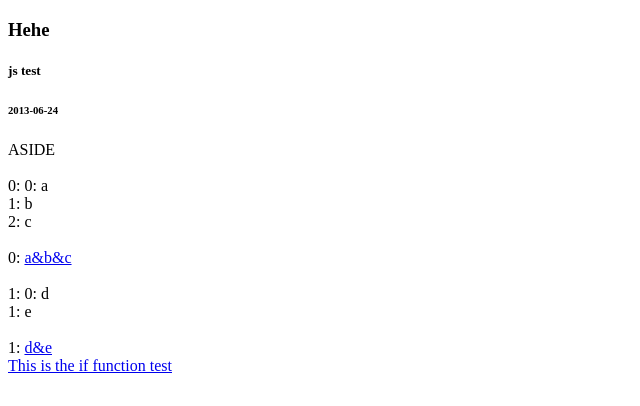
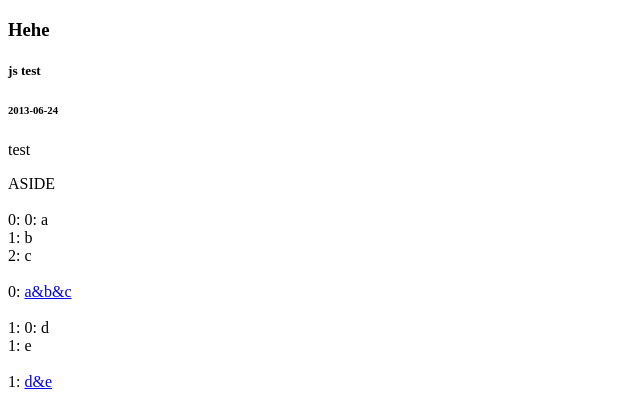
Before and after one commit to vqun/vTemplate, a plain HTML site: page demo/index.html in a window 1280 px wide. Shown: the top 406 px of the page, without its empty margins (0-640 px from the left). Drawn offline with Linux system fonts and the light colour scheme.

Commit message:
fix some bugs & stop here for relax

```diff
--- a/demo/index.html
+++ b/demo/index.html
@@ -16,26 +16,28 @@ var tpl = ""+
   '<article>'+
   '<header>'+
     '<hgroup>'+
-    '<h3 class="blog-title"><=article.title></h3>'+
-    '<h5><=article.labels.join(" ")></h5>'+
+    '<h3 class="blog-title"><%=article.title%></h3>'+
+    '<h5><%=article.labels.join(" ")%></h5>'+
     '<h6>2013-06-24</h6>'+
     '</hgroup>'+
   '</header>'+
-  '<p><article.abstract></p>'+
+  '<p><%=article.abstract%></p>'+
   '</article>'+
 '</section>'+
-'<aside class="index-aside"><=aside></aside>'+
-'<@each(labels, key, value)>'+
-  '<br/><=key>:&nbsp;'+
-  '<@each(value, k, v)>'+
-  '<=k>: <=v><br/>'+
-  '</@each>'+
-  '<br/><=key>:&nbsp;<a href="#"><=value.join("&")></a><br />'+
-'</@each>'+
-'<@if(labels.length)>'+
-'<a href="#">This is the if function test</a>'+
-'</@if>'
-;
+'<aside class="index-aside"><%=aside%></aside>'+
+'<%@each(labels, key, value)%>'+
+  '<br/><%=key%>:&nbsp;'+
+  '<%@each(value, k, v)%>'+
+  '<%=k%>: <%=v%><br/>'+
+  '<%/@each%>'+
+  '<br/><%=key%>:&nbsp;<a href="#"><%=value.join("&")%></a><br />'+
+'<%/@each%>'+
+'<%@if(labels.length)%>'+
+  '<%@if(article.abstract=="test")%>'+
+  '<h1>This is the if function test 2</h1>'+
+  '<%/@if%>'+
+  '<a href="#">This is the if function test</a>'+
+'<%/@if%>';
 
 var test = vTemplate(tpl);
 test.compile();
--- a/src/vTemplate.js
+++ b/src/vTemplate.js
@@ -1,84 +1,93 @@
 (function(Global) {
+  var randomNum = Math.random().toString(32).slice(2);
   var consts = {
-    "stplReg": /\<(\=)([^\<\=\>]+?)\>|\<(\@)([^\<\@\=]+?)\(\s*(?:\w+(?:\.\w+)*)(?:\s*\,\s*(?:\w+(?:\.\w+)*)){0,}\s*\)/gm,
+    "stplReg": /\<%(\=)\s*([a-zA-Z_$].*?)\s*\%\>|\<\%(\@)\s*([a-zA-Z_$]\w*?)\(\s*([^\r\n]*?)\s*\)\s*\%\>/gm,
+    "word": /((\w+)(?:\.\w+)*)/gm,
     "arrPush": Array.prototype.push,
-    "keywords": ["alert", "break", "case", "catch", "continue", "debugger",
-      "default", "default", "delete", "do", "eval", "else", "finally",
-      "for", "function", "if", "in", "instanceof", "new", "return",
-      "switch", "this", "throw", "try", "typeof", "var", "void",
-      "while", "with", "Object", "prototype", "Array", "Number",
-      "String", "Boolean", "Null", "Undefined", "RegExp", "Function", "window",
-      "console", "arguments", "setTimeout", "setInterval", "clearTimeout", "clearInterval"]
+    "keywords": [
+      "alert", "break", "case", "catch", "continue", "debugger", "default", "delete",
+      "do", "eval", "else", "finally", "for", "function", "if", "in", "instanceof",
+      "new", "return", "switch", "this", "throw", "try", "typeof", "var", "void",
+      "while", "with", "Object", "prototype", "Array", "Number", "String", "Boolean",
+      "Null", "Undefined", "RegExp", "Function", "window", "console", "arguments",
+      "setTimeout", "setInterval", "clearTimeout", "clearInterval"
+    ],
+    "randomNum": randomNum,
+    "vtpl_ret": "vtpl_" + randomNum + "_ret",
+    "vtpl_data": "vtpl_" + randomNum + "_data"
   };
-  var prefix = {
-    "str": "out+=\'",
-    "arrKw": "out+=",
-    "attr": "out+=data."
-  }
-  var postfix = {
-    "str": "\';",
-    "semicolon": ";"
-  }
+  var keyString = {
+    "renderPrefix": "that.render=function("+consts.vtpl_data+") {var " + consts.vtpl_ret + "=\"\";",
+    "renderPostfix": ";return " + consts.vtpl_ret + "}",
+    "retPlus": consts.vtpl_ret + "+=",
+    "data_getter": consts.vtpl_data+".",
+    "quote": "\'",
+    "semicolon": ";",
+    "close": "%>",
+    "start": "<%",
+    "end": "<%/",
+    "func": "@",
+    "echo": "="
+  };
   function vTemplate(tpl) {
     var that = {};
     var info = {
-      "tpl": tpl
+      "tpl": tpl.replace(/(\"|\')/gm, "\\$1")
     }
     that.compile = function() {
-      if(typeof that.render == "function")
-        return;
-      var tpl = info.tpl.replace(/(\"|\')/gm, "\\$1");
-      var evalString = "that.render=function(data) {var out=\"\";" + __compile__(tpl) + ";return out;}"
+      if(typeof that.render == "function") return;
+      var evalString = keyString.renderPrefix + __compile__(info.tpl) + keyString.renderPostfix;
       // generate the render function
       eval(evalString);
     }
-    return that;
+    return that
   }
   function __compile__(stpl, config) {
-    var stplReg = consts.stplReg;
+    var stplReg = consts.stplReg, step = null, oldIndex = 0, compiled = "", adding = "";
     stplReg.lastIndex = 0;
-    var step = null;
-    var oldIndex = 0;
-    var compiled = "";
     var ignored = config && config.ignored || [];
+    consts.arrPush.apply(ignored, consts.keywords);
+    var subStpl = "", startFlag = "", endFlag = "", map = null, args = "";
     while(step = stplReg.exec(stpl)) {
-      compiled += prefix.str + stpl.slice(oldIndex, stplReg.lastIndex - step[0].length) + postfix.str;
+      adding = stpl.slice(oldIndex, stplReg.lastIndex - step[0].length);
+      compiled += keyString.retPlus+keyString.quote+adding+keyString.quote+keyString.semicolon;
       oldIndex = stplReg.lastIndex;
       if(step[1] == "\=") {
         // restore the function like arr.join("") because that.compile change the join("") to join(\"\")
         step[2]=step[2].replace(/\\\"/gm, "\"");
         var kw = step[2].split(".")[0];
-        compiled += (inArray(ignored, kw) ? prefix.arrKw : prefix.attr) + step[2] + postfix.semicolon;
+        compiled += keyString.retPlus + (inArray(ignored, kw) ? "" : keyString.data_getter) + step[2] + keyString.semicolon;
       }else if(step[3] == "\@") {
-        var subStpl = stpl.slice(oldIndex+1);
-        var startFlag = "\<\@"+step[4]+"\(";
-        var endFlag = "\<\/\@"+step[4]+"\>";
+        subStpl = stpl.slice(oldIndex);
+        startFlag = keyString.start+keyString.func+step[4];
+        endFlag = keyString.end+keyString.func+step[4]+keyString.close;
         // figure out the nex position argument and the sub-template between <@X> and </@X>
-        var map = checkoutMap(startFlag, endFlag, subStpl);
+        map = checkoutMap(startFlag, endFlag, subStpl);
         if(!map) throw "Something wrong with your template";
         var mapStpl = map[1];
-        var match = step[0];
-        // if(step[4]=="if")debugger
         // find out the helpers arguments
-        var args = match.slice(match.indexOf("(")+1, match.indexOf(")")).replace(/(\w+(\.\w+)*)/gm,"\"$1\"");
+        if(step[4] == "if") args = "\"" + step[5] + "\"";
+        else args = step[5].replace(consts.word,"\"$1\"");
         // the helpers always have the a maped template and the ignored as the last two arguments
         eval("compiled+=helpers." + step[4] + "("+ args +",mapStpl,ignored)");
         // reset the lastIndex for the next search
-        stplReg.lastIndex = oldIndex = oldIndex + map[0] + 1; // the next position
+        stplReg.lastIndex = oldIndex = oldIndex + map[0]; // the next position
       }
     }
-    var tail = prefix.str+stpl.slice(oldIndex)+postfix.str;
+    var tail = keyString.retPlus+keyString.quote+stpl.slice(oldIndex)+keyString.quote+keyString.semicolon;
     return compiled + tail
   }
   var helpers = {
     "count": 0,
-    "prefix": "data.",
-    "each": function(name, key, value, stpl, ignored) {
-      var k = "k" + helpers.count;
-      var curr = "curr" + helpers.count;
-      var len = "len" + helpers.count++;
+    "k": "vtpl_k_" + consts.randomNum,
+    "c": "vtpl_c_" + consts.randomNum,
+    "l": "vtpl_l_" + consts.randomNum,
+    "each": function(obj, key, value, stpl, ignored) {
+      var k = helpers.k + helpers.count;
+      var curr = helpers.c + helpers.count;
+      var len = helpers.l + helpers.count++;
       if(!value || !stpl) {
-        var f = true;
+        var f = true; // means each(obj, stpl), usually used by array
         stpl = key
       }
       var _ignored = !!f ? [] : [key, value];
@@ -86,7 +95,7 @@
       var compiled = __compile__(stpl, {
         "ignored": _ignored
       });
-      var obj = (inArray(_ignored, name) ? "" : "data.") + name;
+      var obj = (inArray(_ignored, obj) ? "" : keyString.data_getter) + obj;
       var ret = "for(var "+k+"=0,"+curr+"="+obj+",len="+curr+".length;"+k+"<len;"+k+"++){" +
         (
           f ? "" : "var " + key + "="+k+","+value+"="+curr+"["+k+"];"
@@ -97,11 +106,9 @@
     "if": function(condition, stpl, ignored) {
       var _ignored = [];
       consts.arrPush.apply(_ignored, ignored);
-      consts.arrPush.apply(_ignored, consts.keywords);
-      var word = /(\w+)(\.\w+)*/gm;
-      condition = condition.replace(word, function(m0, m1) {
-        console.log(m0)
-        if(!inArray(_ignored, m1)) return helpers.prefix + m0
+      var word = /((\w+)(?:\.\w+)*)|((\"|\')[^"']*?\4)/gm;
+      condition = condition.replace(word, function(m0, m1, m2, m3) {/*debugger;*/
+        return !inArray(_ignored, m2) && !/^\d+$/.test(m2) && !m3 ? keyString.data_getter + m0 : m0
       });
       var compiled = __compile__(stpl, {
         "ignored": ignored
```
Also changed, not shown: build/vTemplate.min.js.
